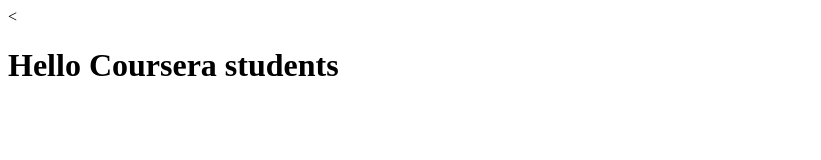
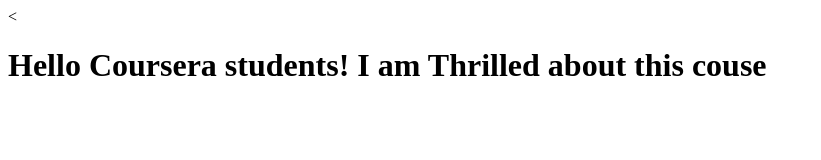
Before and after one commit to Abhishek-Raj1984/Coursera-Test, a plain HTML site: page index.html in a window 1280 px wide. Shown: the whole page, without its empty margins (0-821 px from the left). Drawn offline with Linux system fonts and the light colour scheme.

Commit message:
New versionof web file

```diff
--- a/index.html
+++ b/index.html
@@ -5,6 +5,6 @@
     <title>Hello Corsera</title>
   </head>
   <body>
-    <<h1>Hello Coursera students</h1>
+    <<h1>Hello Coursera students! I am Thrilled about this couse</h1>
   </body>
 </html>
```
